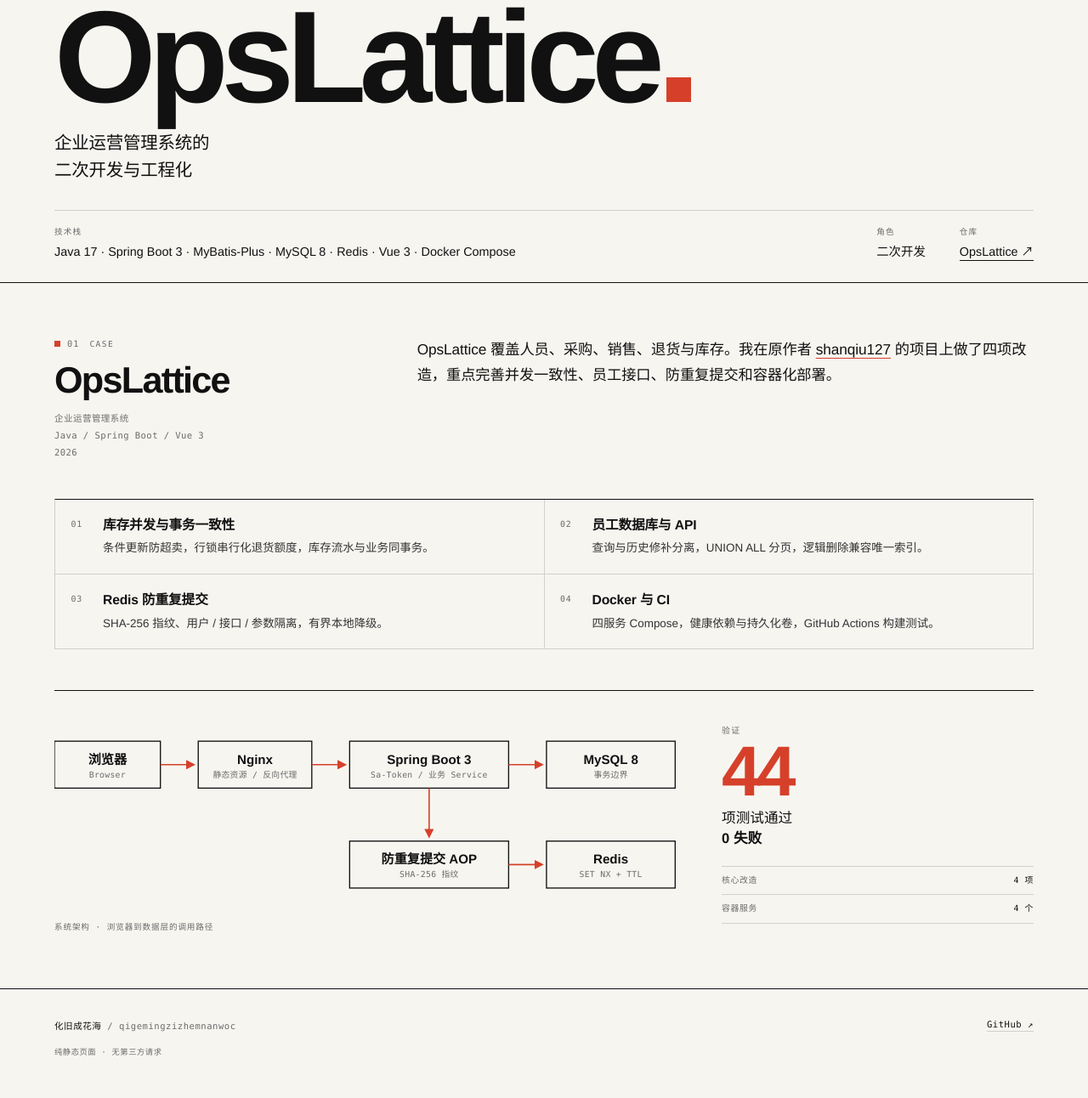
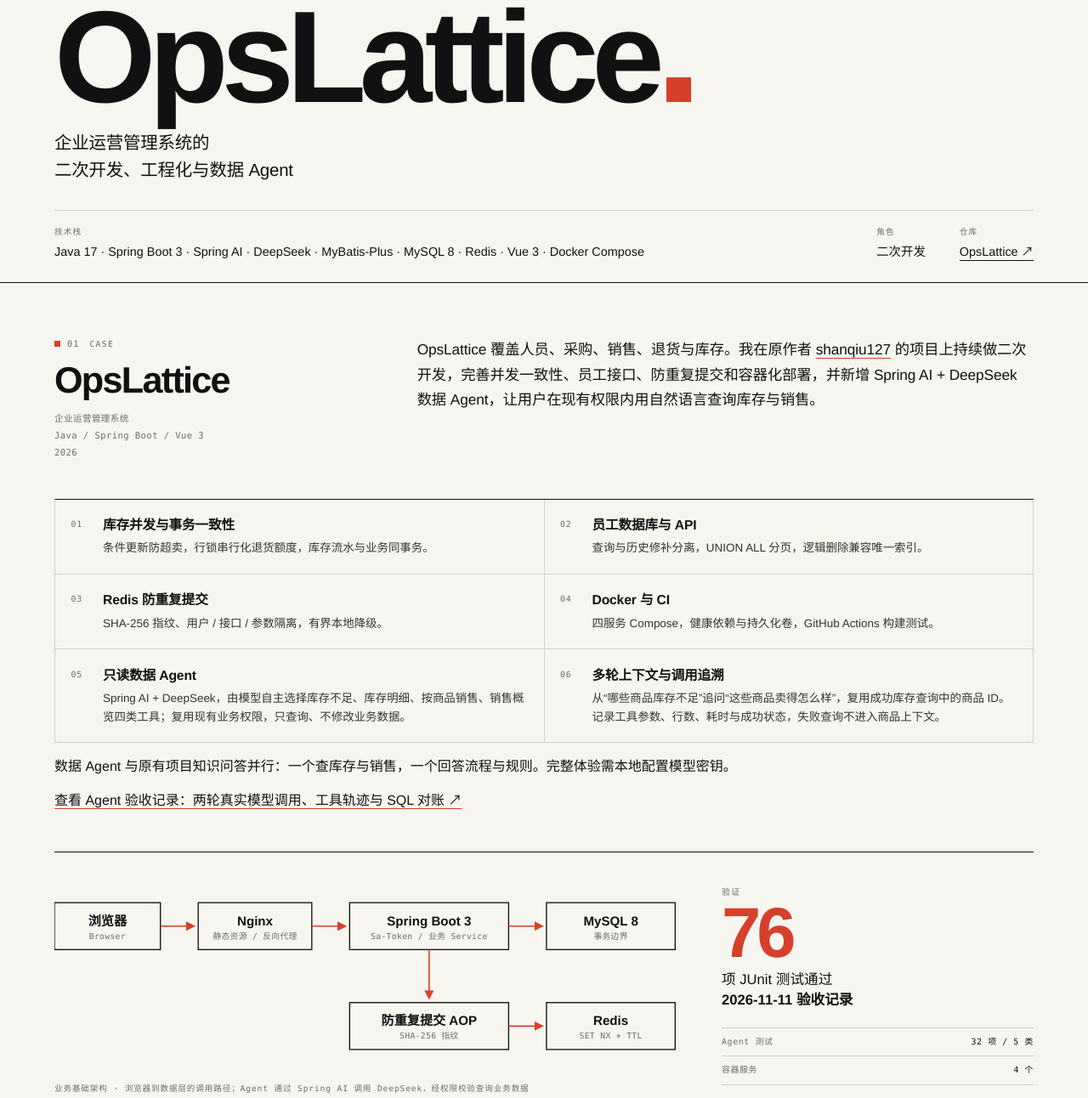
Before and after one commit to qigemingzizhemnanwoc/qigemingzizhemnanwoc.github.io, a plain HTML site: page index.html in a window 1280 px wide. Shown: the part 154-1446 px from the top of the page at 85% size. Drawn offline with Linux system fonts and the light colour scheme.

Commit message:
docs: showcase OpsLattice data agent and verification

```diff
--- a/index.html
+++ b/index.html
@@ -4,11 +4,11 @@
   <meta charset="utf-8">
   <meta name="viewport" content="width=device-width, initial-scale=1">
   <title>化旧成花海 — OpsLattice</title>
-  <meta name="description" content="化旧成花海的作品页：OpsLattice 企业运营管理系统的二次开发与工程化。">
+  <meta name="description" content="化旧成花海的作品页：OpsLattice 企业运营管理系统的二次开发、工程化与数据 Agent。">
   <meta name="theme-color" content="#F7F5F0">
   <meta name="color-scheme" content="light">
   <meta property="og:title" content="化旧成花海 — OpsLattice">
-  <meta property="og:description" content="企业运营管理系统的二次开发与工程化。">
+  <meta property="og:description" content="企业运营管理系统的二次开发、工程化与数据 Agent。">
   <meta property="og:type" content="website">
   <link rel="icon" href="favicon.svg" type="image/svg+xml">
   <link rel="stylesheet" href="style.css">
@@ -34,12 +34,12 @@
           <p class="hero-year" aria-hidden="true">2026</p>
         </div>
         <h1 id="hero-title">OpsLattice<span class="dot" aria-hidden="true"></span></h1>
-        <p class="lede">企业运营管理系统的<br>二次开发与工程化</p>
+        <p class="lede">企业运营管理系统的<br>二次开发、工程化与数据 Agent</p>
 
         <dl class="facts">
           <div class="fact fact--stack">
             <dt>技术栈</dt>
-            <dd>Java 17 · Spring Boot 3 · MyBatis-Plus · MySQL 8 · Redis · Vue 3 · Docker Compose</dd>
+            <dd>Java 17 · Spring Boot 3 · Spring AI · DeepSeek · MyBatis-Plus · MySQL 8 · Redis · Vue 3 · Docker Compose</dd>
           </div>
           <div class="fact">
             <dt>角色</dt>
@@ -65,7 +65,7 @@
             <p class="case-meta">企业运营管理系统<br>Java / Spring Boot / Vue 3<br>2026</p>
           </div>
           <div class="case-copy">
-            <p class="intro">OpsLattice 覆盖人员、采购、销售、退货与库存。我在原作者 <a class="inline-link" href="https://github.com/shanqiu127/Collaborative-Operation-Management-System" target="_blank" rel="noopener noreferrer">shanqiu127</a> 的项目上做了四项改造，重点完善并发一致性、员工接口、防重复提交和容器化部署。</p>
+            <p class="intro">OpsLattice 覆盖人员、采购、销售、退货与库存。我在原作者 <a class="inline-link" href="https://github.com/shanqiu127/Collaborative-Operation-Management-System" target="_blank" rel="noopener noreferrer">shanqiu127</a> 的项目上持续做二次开发，完善并发一致性、员工接口、防重复提交和容器化部署，并新增 Spring AI + DeepSeek 数据 Agent，让用户在现有权限内用自然语言查询库存与销售。</p>
           </div>
         </div>
 
@@ -98,7 +98,23 @@
               <p>四服务 Compose，健康依赖与持久化卷，GitHub Actions 构建测试。</p>
             </div>
           </li>
+          <li>
+            <span class="work-num">05</span>
+            <div>
+              <h3>只读数据 Agent</h3>
+              <p>Spring AI + DeepSeek，由模型自主选择库存不足、库存明细、按商品销售、销售概览四类工具；复用现有业务权限，只查询、不修改业务数据。</p>
+            </div>
+          </li>
+          <li>
+            <span class="work-num">06</span>
+            <div>
+              <h3>多轮上下文与调用追溯</h3>
+              <p>从“哪些商品库存不足”追问“这些商品卖得怎么样”，复用成功库存查询中的商品 ID。记录工具参数、行数、耗时与成功状态，失败查询不进入商品上下文。</p>
+            </div>
+          </li>
         </ol>
+        <p>数据 Agent 与原有项目知识问答并行：一个查库存与销售，一个回答流程与规则。完整体验需本地配置模型密钥。</p>
+        <p><a class="inline-link" href="https://github.com/qigemingzizhemnanwoc/OpsLattice/blob/main/docs/verification/agent-acceptance.md" target="_blank" rel="noopener noreferrer">查看 Agent 验收记录：两轮真实模型调用、工具轨迹与 SQL 对账 ↗</a></p>
 
         <div class="evidence">
           <figure class="diagram" id="architecture">
@@ -179,15 +195,15 @@
                 <text class="sn" x="265" y="233">SET NX + TTL</text>
               </g>
             </svg>
-            <figcaption>系统架构 · 浏览器到数据层的调用路径</figcaption>
+            <figcaption>业务基础架构 · 浏览器到数据层的调用路径；Agent 通过 Spring AI 调用 DeepSeek，经权限校验查询业务数据</figcaption>
           </figure>
 
           <div class="proof" id="metrics" role="group" aria-label="项目指标">
             <p class="proof-kicker">验证</p>
-            <p class="proof-num">44</p>
-            <p class="proof-label">项测试通过<br><strong>0 失败</strong></p>
+            <p class="proof-num">76</p>
+            <p class="proof-label">项 JUnit 测试通过<br><strong>2026-11-11 验收记录</strong></p>
             <div class="proof-facts">
-              <div><span>核心改造</span><span>4 项</span></div>
+              <div><span>Agent 测试</span><span>32 项 / 5 类</span></div>
               <div><span>容器服务</span><span>4 个</span></div>
             </div>
           </div>
```
